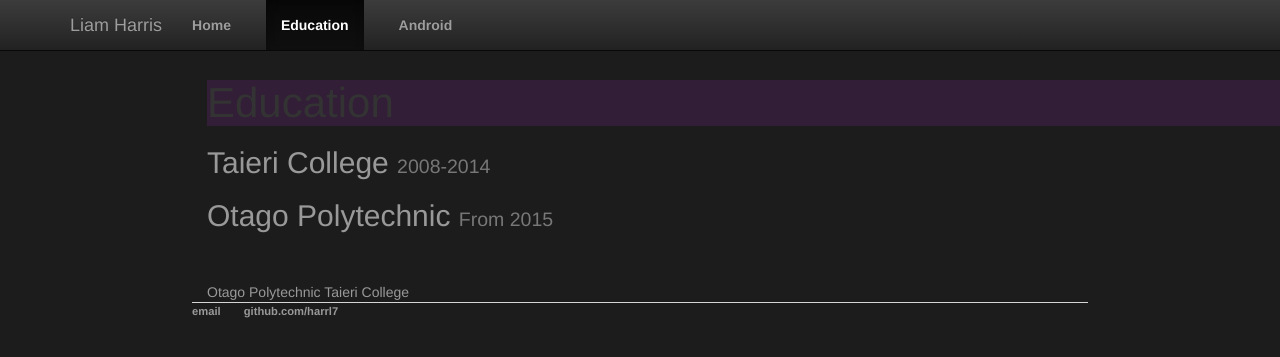
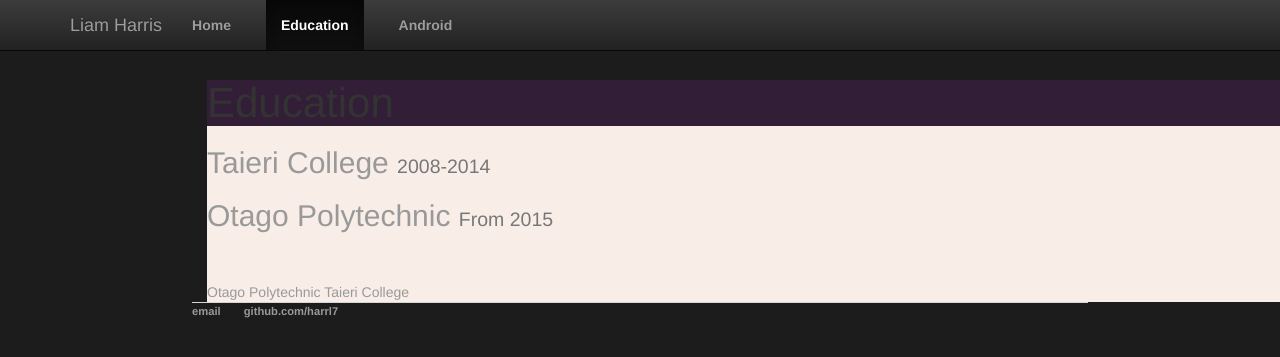
Before and after one commit to harrl7/harrl7.github.io, a Jekyll site: the page built from education/index.html, in a window 1280 px wide. Shown: the top 357 px of the page. Built offline with Jekyll 4.4.1, drawn with Linux system fonts in a browser that asks for light colours.

Commit message:
Update index.html

```diff
--- a/education/index.html
+++ b/education/index.html
@@ -2,7 +2,7 @@
 layout: default
 title: Education
 ---
-<div class="blurb">
+<div class="content">
 
 	<h1>Education</h1>
 
```
